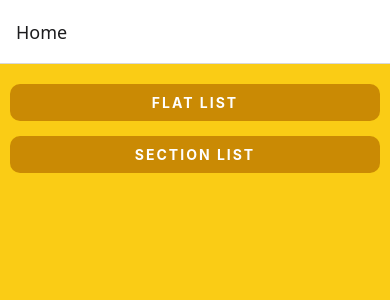
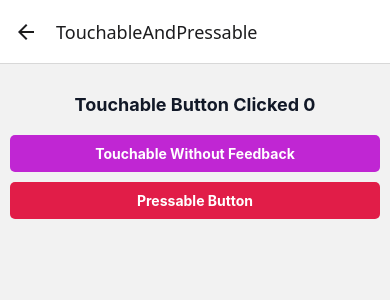
Before and after one commit to nansmatty/React-Native-List-And-API, a React Native app: screen /TouchableAndPressable in a window 390 px wide. Shown: the top 300 px of the page. Built offline with nearby package versions, Linux system fonts and the light colour scheme.

Commit message:
Touchable and pressable component

```diff
--- a/src/RootNavigator.tsx
+++ b/src/RootNavigator.tsx
@@ -1,14 +1,15 @@
-import {View, Text} from 'react-native';
 import React from 'react';
 import {createStackNavigator} from '@react-navigation/stack';
 import HomeScreen from './screens/HomeScreen';
 import FlatListScreen from './screens/FlatListScreen';
 import SectionListScreen from './screens/SectionListScreen';
+import TouchableScreen from './screens/TouchableScreen';
 
 export type RootStackParamsList = {
   Home: undefined;
   FlatList: undefined;
   SectionList: undefined;
+  TouchableAndPressable: undefined;
 };
 
 const Stack = createStackNavigator<RootStackParamsList>();
@@ -19,6 +20,7 @@ const RootNavigator: React.FC = () => {
       <Stack.Screen name="Home" component={HomeScreen} />
       <Stack.Screen name="FlatList" component={FlatListScreen} />
       <Stack.Screen name="SectionList" component={SectionListScreen} />
+      <Stack.Screen name="TouchableAndPressable" component={TouchableScreen} />
     </Stack.Navigator>
   );
 };
--- a/src/screens/HomeScreen.tsx
+++ b/src/screens/HomeScreen.tsx
@@ -20,6 +20,11 @@ const topics = [
     id: 2,
     title: 'Section List',
     screen: 'SectionList',
+  },
+  {
+    id: 3,
+    title: 'Touchable And Pressable',
+    screen: 'TouchableAndPressable',
   },
 ];
 
--- /dev/null
+++ b/src/screens/TouchableScreen.tsx
@@ -0,0 +1,65 @@
+import {
+  Pressable,
+  StyleSheet,
+  Text,
+  TouchableWithoutFeedback,
+  View,
+} from 'react-native';
+import React, {useState} from 'react';
+
+const TouchableScreen = () => {
+  const [count, setCount] = useState(0);
+
+  return (
+    <View style={styles.sectionContainer}>
+      <Text
+        style={[
+          styles.sectionTitle,
+          {fontSize: 18, marginVertical: 20, color: '#111827'},
+        ]}>
+        Touchable Button Clicked {count}
+      </Text>
+      <TouchableWithoutFeedback onPress={() => setCount(prev => prev + 1)}>
+        <View style={[styles.touchableBtn, {backgroundColor: '#c026d3'}]}>
+          <Text style={[styles.sectionTitle, {color: '#FFF'}]}>
+            Touchable Without Feedback
+          </Text>
+        </View>
+      </TouchableWithoutFeedback>
+
+      <Pressable
+        onPress={() => setCount(prev => prev + 1)}
+        style={({pressed}) => [
+          styles.touchableBtn,
+          {backgroundColor: pressed ? '#65a30d' : '#e11d48'},
+        ]}>
+        {({pressed}) => (
+          <Text style={[styles.sectionTitle, {color: '#fff'}]}>
+            {pressed ? 'Pressed!' : 'Pressable Button'}
+          </Text>
+        )}
+      </Pressable>
+    </View>
+  );
+};
+
+const styles = StyleSheet.create({
+  sectionContainer: {
+    padding: 10,
+    // backgroundColor: '#facc15',
+    height: '100%',
+  },
+  sectionTitle: {
+    textAlign: 'center',
+    fontWeight: 'bold',
+  },
+
+  touchableBtn: {
+    alignItems: 'center',
+    padding: 10,
+    borderRadius: 5,
+    marginBottom: 10,
+  },
+});
+
+export default TouchableScreen;
```
